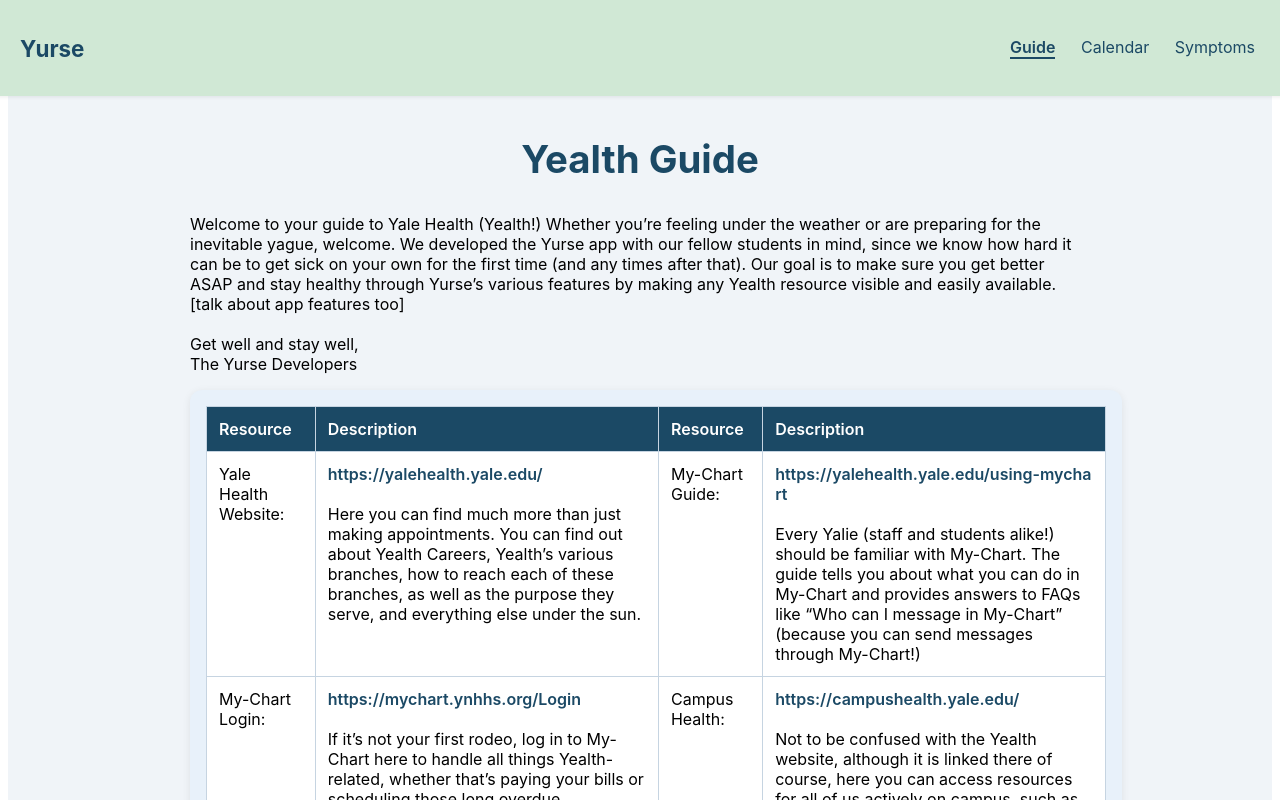
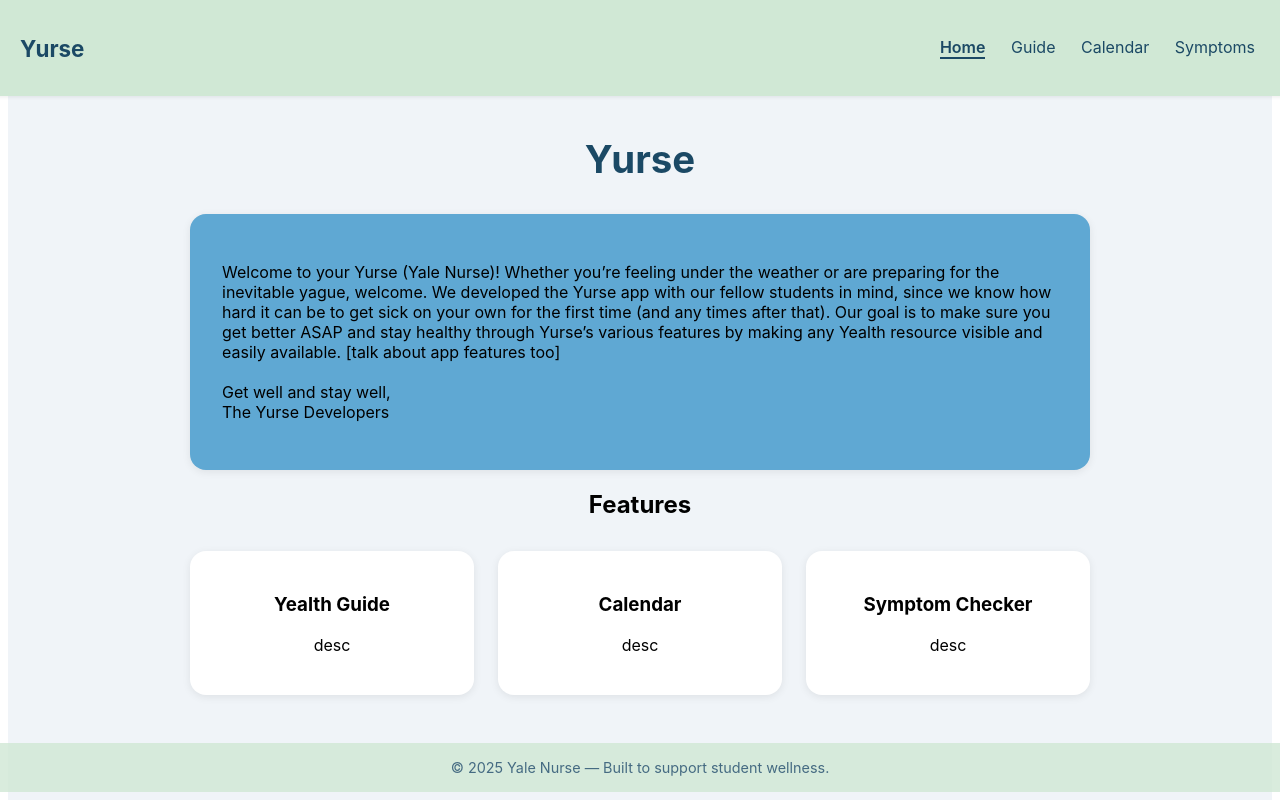
Before and after one commit to azran-09/catalystFinalProject, a React (Vite) app: page / in a window 1280 px wide. Shown: the top 800 px of the page. Built offline with nearby package versions, Linux system fonts and the light colour scheme; the HTML template or start-up script is replaced by a standard one.

Commit message:
added home page

```diff
--- a/src/App.css
+++ b/src/App.css
@@ -0,0 +1,22 @@
+.card {
+  background: #5fa8d3;
+  border-radius: 1rem;
+  padding: 2rem;
+  margin-top: 1rem;
+  box-shadow: 0 2px 8px rgba(0, 0, 0, 0.08);
+}
+
+.projects-grid {
+  display: grid;
+  grid-template-columns: repeat(auto-fit, minmax(260px, 1fr));
+  gap: 1.5rem;
+  margin-top: 2rem;
+}
+
+.feature-card {
+  background: white;
+  border-radius: 1rem;
+  padding: 1.5rem;
+  box-shadow: 0 2px 8px rgba(0, 0, 0, 0.08);
+  transition: transform 0.2s ease;
+}
--- a/src/App.jsx
+++ b/src/App.jsx
@@ -4,12 +4,15 @@
 import YealthCalendar from "./pages/YealthCalendar";
 import YealthSymptoms from "./pages/YealthSymptoms";
 import Navbar from "./pages/Navbar";
+import Home from "./pages/Home"
 
 function App() {
-  const [page, setPage] = useState("guide");
+  const [page, setPage] = useState("home");
 
   const renderPage = () => {
     switch (page) {
+      case "home":
+        return <Home/>
       case "guide":
         return <YealthGuide />;
       case "calendar":
@@ -17,7 +20,7 @@
       case "symptoms":
         return <YealthSymptoms />;
       default:
-        return <YealthGuide />;
+        return <Home />;
     }
   };
 
--- /dev/null
+++ b/src/pages/FeatureCard.jsx
@@ -0,0 +1,13 @@
+import React from "react";
+import { motion } from "framer-motion";
+
+function FeatureCard({title, description}) {
+  return (
+    <motion.div className="feature-card" whileHover={{scale: 1.05}}>
+      <h3>{title}</h3>
+      <p>{description}</p>
+    </motion.div>
+  );
+}
+
+export default FeatureCard;
--- /dev/null
+++ b/src/pages/Home.jsx
@@ -0,0 +1,65 @@
+import React from "react";
+import { motion } from "framer-motion";
+import FeatureCard from "./FeatureCard";
+
+function Home() {
+    const features = [
+    {
+      title: "Yealth Guide",
+      description: "desc",
+    },
+    {
+      title: "Calendar",
+      description: "desc",
+    },
+    {
+      title: "Symptom Checker",
+      description: "desc",
+    }
+  ];
+
+  return (
+    <section>
+        <h1 style={{ fontSize: "2.4rem", fontWeight: "700", color: "#1B4965", textAlign:"center" }}>
+          Yurse
+        </h1>
+
+      <motion.div
+        className="card"
+        initial={{ opacity: 0, y: 20 }}
+        whileInView={{ opacity: 1, y: 0 }}
+        transition={{ duration: 0.8 }}
+      >
+
+        <p>
+          Welcome to your Yurse (Yale Nurse)! Whether you’re feeling under the weather or are preparing for the inevitable yague, welcome. We developed the Yurse app with our fellow students in mind, since we know how hard it can be to get sick on your own for the first time (and any times after that). Our goal is to make sure you get better ASAP and stay healthy through Yurse’s various features by making any Yealth resource visible and easily available. [talk about app features too]
+               <br /><br />
+               Get well and stay well,
+               <br />
+               The Yurse Developers
+        </p>
+      </motion.div>
+
+      <motion.section className="section" initial={{ opacity: 0, y: 20 }}
+        whileInView={{ opacity: 1, y: 0 }}
+        transition={{ duration: 0.8 }}
+        style={{textAlign: "center"}}>
+      <h2>Features</h2>
+      <div className="projects-grid">
+        {features.map((r, i) => (
+          <FeatureCard
+            key={i}
+            title={r.title}
+            description={r.description}
+            initial={{ opacity: 0, y: 20 }}
+            whileInView={{ opacity: 1, y: 0 }}
+            transition={{ duration: 0.8 }}
+          />
+        ))}
+      </div>
+    </motion.section>
+    </section>
+  );
+}
+
+export default Home;
--- a/src/pages/Navbar.jsx
+++ b/src/pages/Navbar.jsx
@@ -24,6 +24,17 @@
       </div>
 
       <ul className={`nav-links ${menuOpen ? "open" : ""}`}>
+        <motion.li
+          whileHover={{
+            scale: 1.2,
+            color: "#1B4965",
+          }}
+          onClick={() => handleNav("home")}
+          className={page === "home" ? "active" : ""}
+        >
+          Home
+        </motion.li>
+
         <motion.li
           whileHover={{
             scale: 1.2,
```
